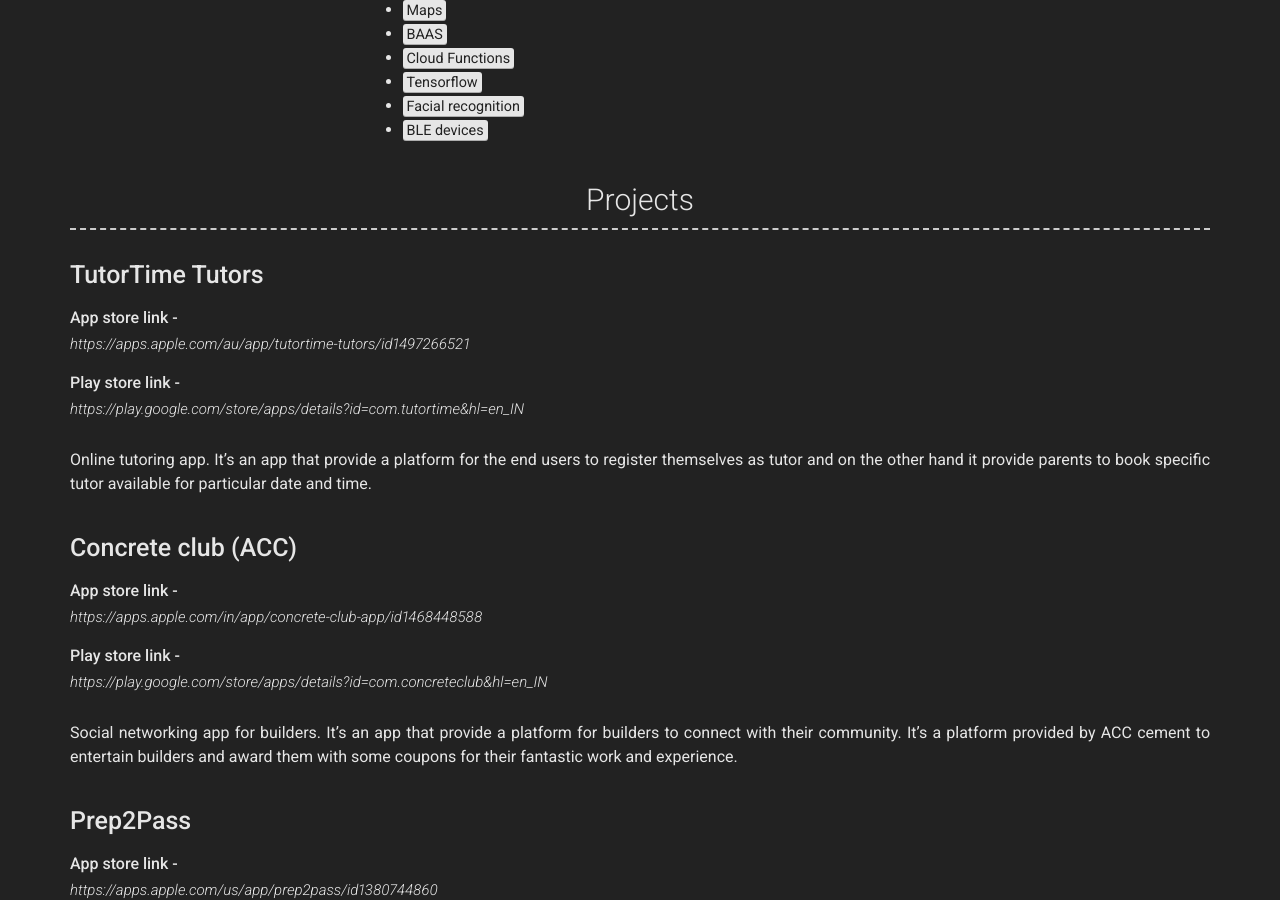
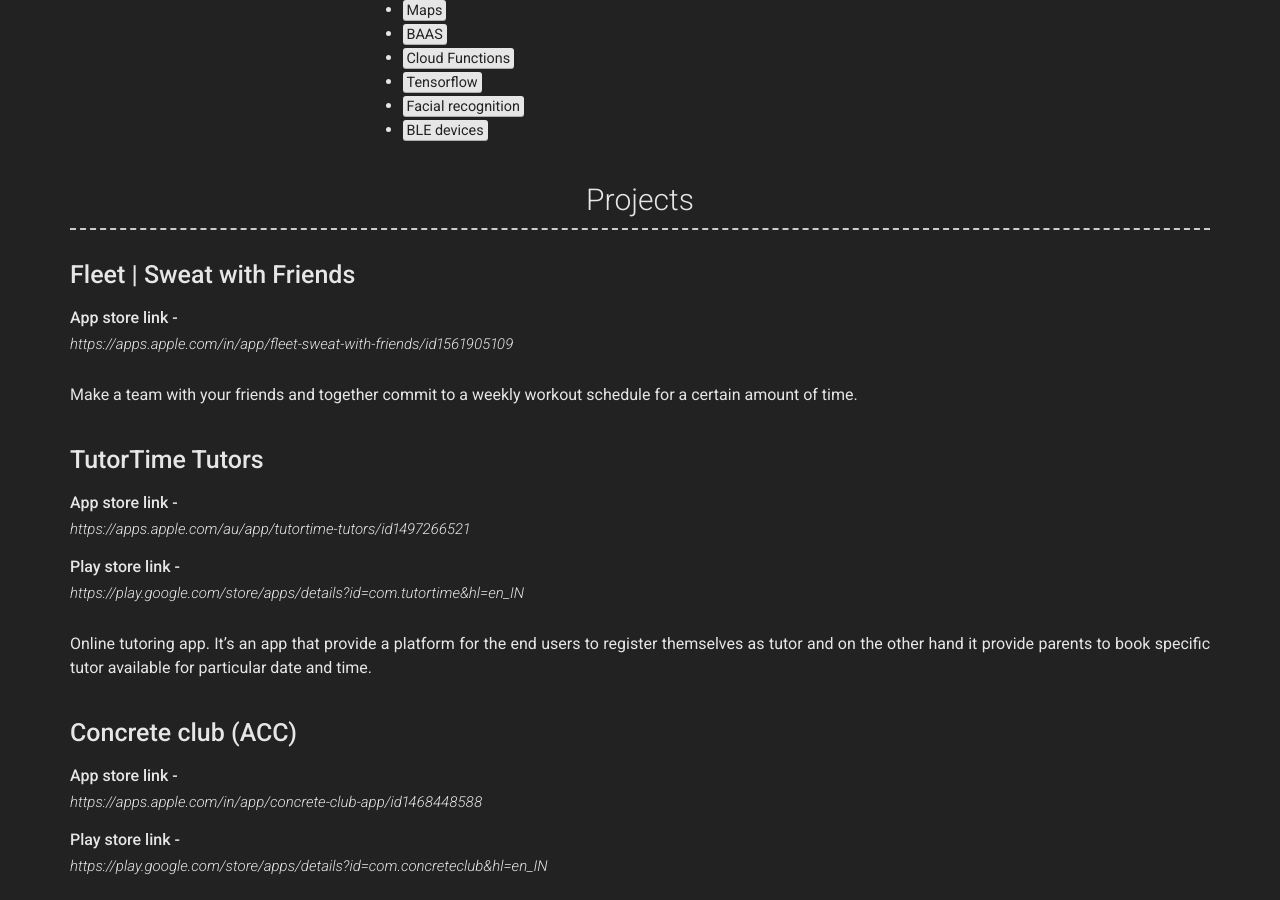
Before and after one commit to dip-bnsl/cv, a Jekyll site: the page built from index.md, in a window 1280 px wide and 900 px high, scrolled down 631 px. Built offline with Jekyll 4.4.1, drawn with Linux system fonts in a browser that asks for light colours; nearby versions of some CDN libraries.

Commit message:
- fleet added

```diff
--- a/_data/projects.yml
+++ b/_data/projects.yml
@@ -1,4 +1,10 @@
 # Project template
+- layout: top-middle
+  name: Fleet | Sweat with Friends
+  applelink: https://apps.apple.com/in/app/fleet-sweat-with-friends/id1561905109
+  description: | # this will include new lines to allow paragraphs
+    Make a team with your friends and together commit to a weekly workout schedule for a certain amount of time.
+
 - layout: top-middle
   name: TutorTime Tutors
   applelink: https://apps.apple.com/au/app/tutortime-tutors/id1497266521
```
